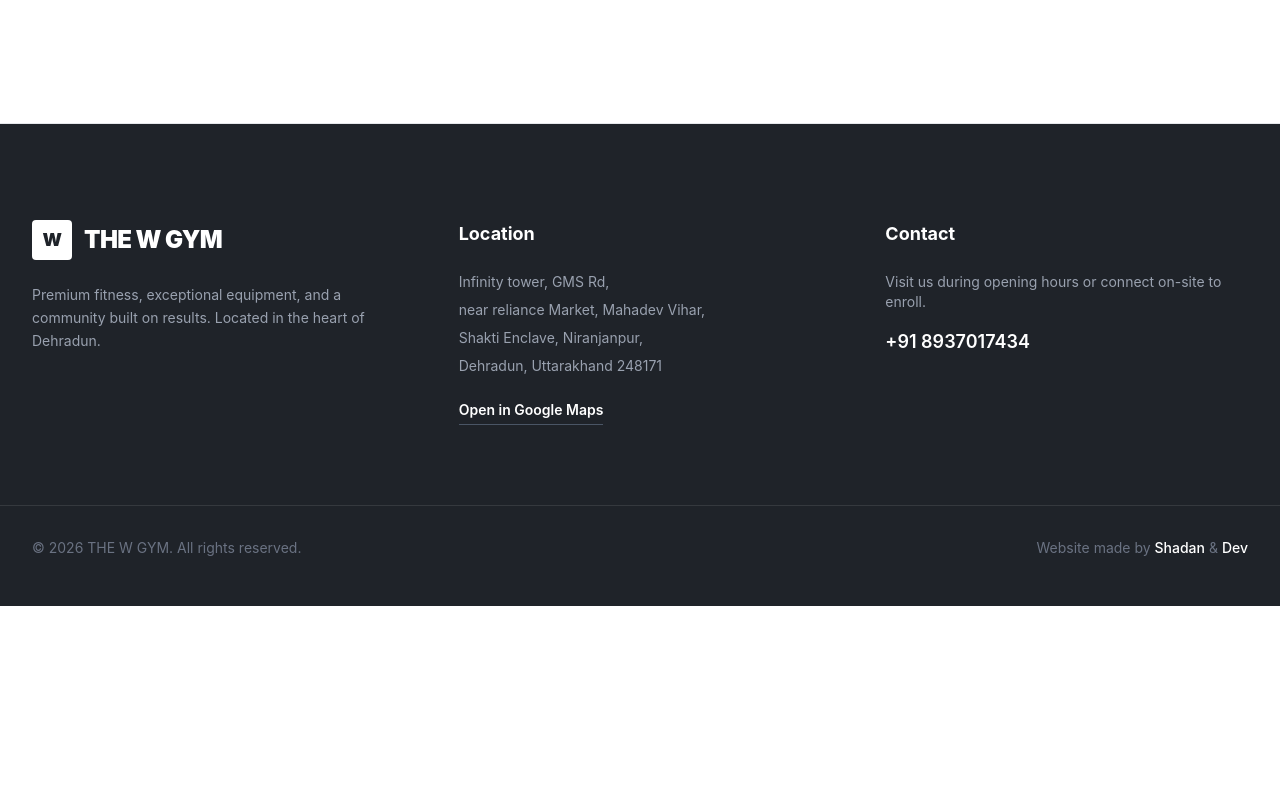
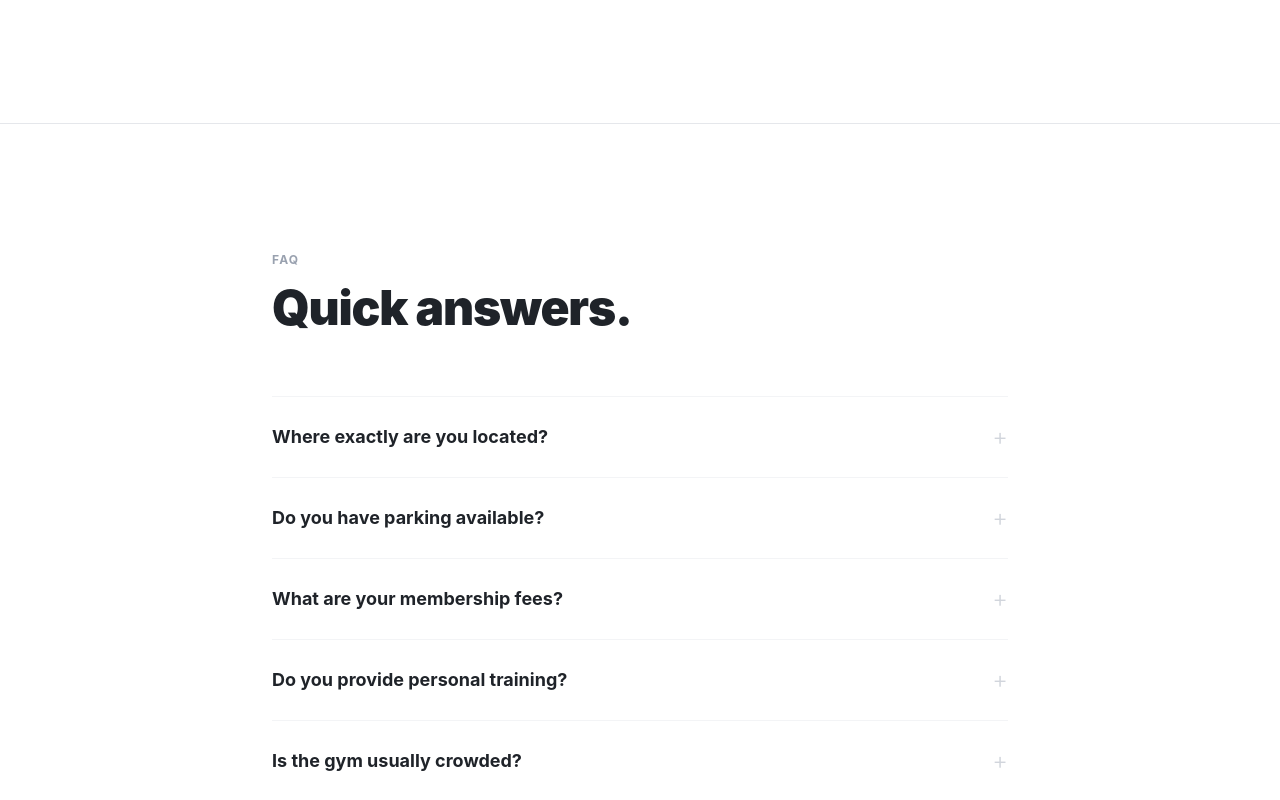
Before and after one commit to agravity268-sys/w-gym, a React (Vite) app: page / in a window 1280 px wide. Shown: the part 4440-5240 px from the top of the page. Before the commit the page ends 5046 px from the top, so only its background shows below. Built offline with nearby package versions, Linux system fonts and the light colour scheme.

Commit message:
Add interactive FAQ section to PC layout

```diff
--- a/src/DesktopApp.jsx
+++ b/src/DesktopApp.jsx
@@ -12,6 +12,15 @@ const googleMapsLink = "https://www.google.com/maps/place/THE+W+GYM/@30.3065838,
 
 function DesktopApp() {
   const [currentBgIndex, setCurrentBgIndex] = useState(4); // Start with Snapchat image
+  const [openFaq, setOpenFaq] = useState(null);
+
+  const faqs = [
+    { q: "Where exactly are you located?", a: "We are located at Infinity Tower, GMS Rd, near Reliance Market, Niranjanpur, Dehradun." },
+    { q: "Do you have parking available?", a: "Yes, we offer dedicated basement parking for all our members, ensuring hassle-free visits." },
+    { q: "What are your membership fees?", a: "Our pricing is simple and transparent at just ₹2k per month with no hidden fees or complicated tiers." },
+    { q: "Do you provide personal training?", a: "Yes, we have genuine, professional trainers available on the floor to help guide your fitness journey." },
+    { q: "Is the gym usually crowded?", a: "We pride ourselves on having a spacious floor plan with ample room for everyone to lift, stretch, and move comfortably even during peak hours." }
+  ];
 
   return (
     <div className="min-h-screen bg-white text-[#1f2329] font-sans selection:bg-[#1f2329] selection:text-white pb-0">
@@ -304,6 +313,39 @@ function DesktopApp() {
         </div>
       </section>
 
+      {/* FAQ Section */}
+      <section className="bg-white py-32 border-b border-gray-200">
+        <div className="max-w-[800px] mx-auto px-8">
+          <div className="text-center md:text-left mb-16">
+            <p className="text-xs font-bold text-gray-400 uppercase tracking-widest mb-4">FAQ</p>
+            <h2 className="text-4xl md:text-5xl font-black text-[#1f2329] tracking-tight">Quick answers.</h2>
+          </div>
+
+          <div className="flex flex-col">
+            {faqs.map((faq, idx) => (
+              <div key={idx} className="border-t border-gray-100 last:border-b">
+                <button
+                  onClick={() => setOpenFaq(openFaq === idx ? null : idx)}
+                  className="w-full py-6 flex justify-between items-center text-left focus:outline-none group"
+                >
+                  <span className="font-bold text-[#1f2329] text-lg group-hover:text-black transition-colors">{faq.q}</span>
+                  <span className="text-gray-300 text-2xl font-light ml-4 transition-transform duration-300" style={{ transform: openFaq === idx ? 'rotate(45deg)' : 'none' }}>
+                    +
+                  </span>
+                </button>
+                <div
+                  className={`overflow-hidden transition-all duration-300 ease-in-out ${
+                    openFaq === idx ? 'max-h-40 pb-6 opacity-100' : 'max-h-0 opacity-0'
+                  }`}
+                >
+                  <p className="text-gray-500 leading-relaxed">{faq.a}</p>
+                </div>
+              </div>
+            ))}
+          </div>
+        </div>
+      </section>
+
       {/* Footer */}
       <footer id="contact" className="bg-[#1f2329] text-white pt-24 pb-12">
         <div className="max-w-[1400px] mx-auto px-8 grid grid-cols-1 md:grid-cols-3 gap-16 mb-20">
```
